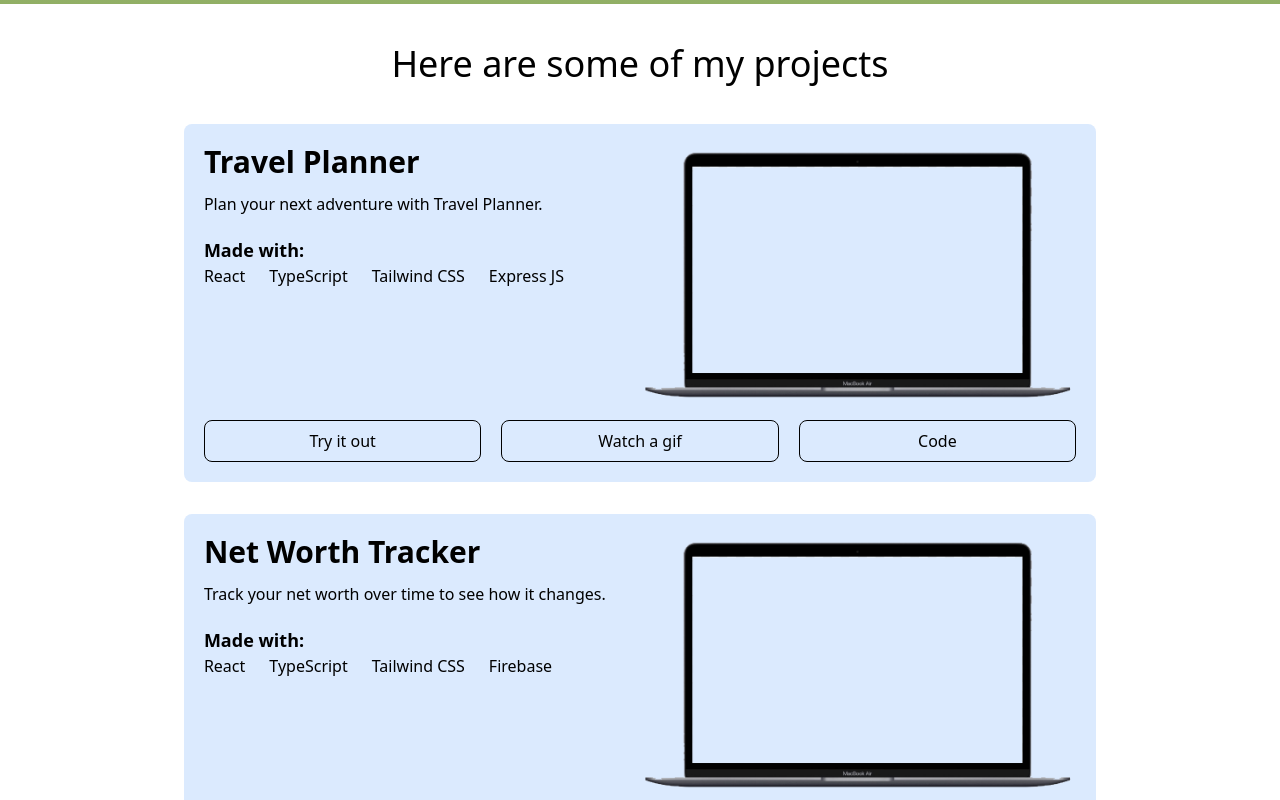
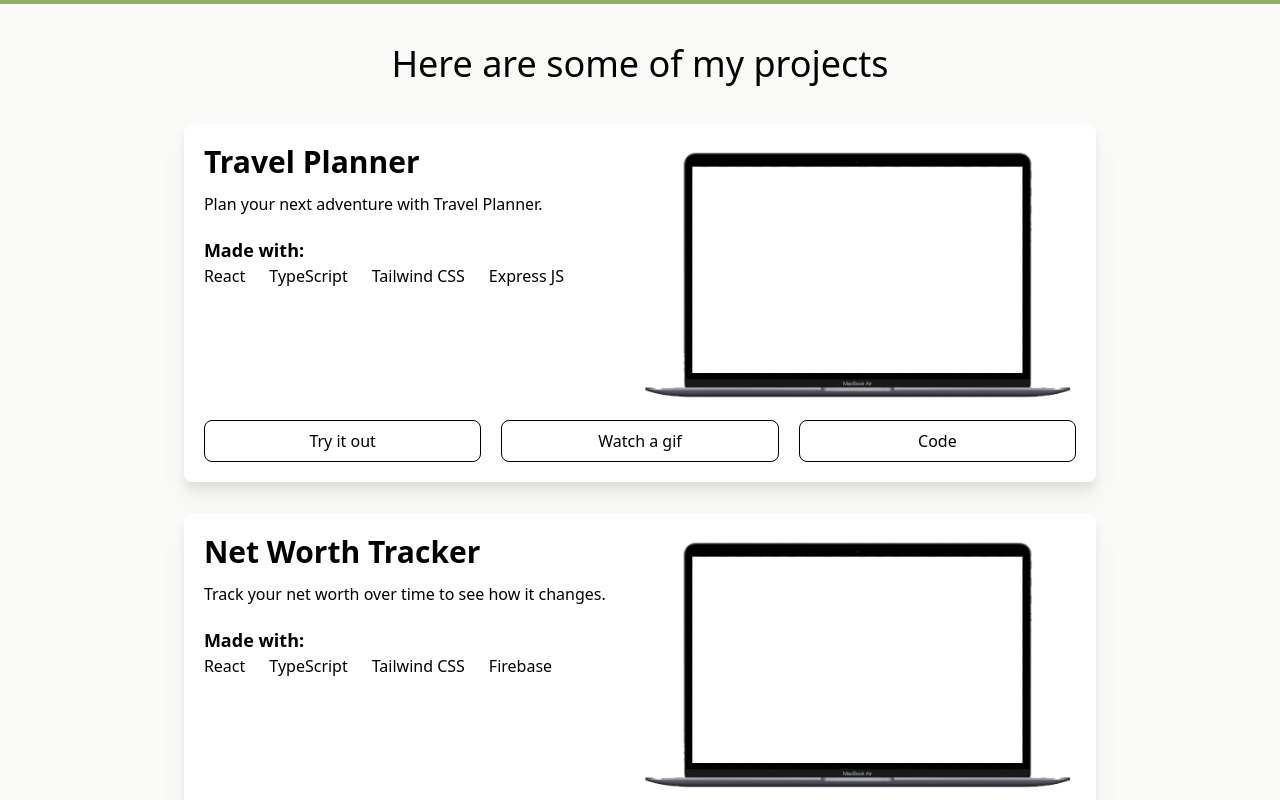
Before and after one commit to JackAgtual/Portfolio, a React (Vite) app: page / in a window 1280 px wide. Shown: the part 1300-2100 px from the top of the page. Built offline with nearby package versions, Linux system fonts and the light colour scheme; no server answers.

Commit message:
Changing background colors

```diff
--- a/src/components/Header.tsx
+++ b/src/components/Header.tsx
@@ -38,7 +38,7 @@ function Header(
   return (
     <div
       ref={ref}
-      className={`sticky top-0 flex flex-col ${
+      className={`sticky top-0 flex flex-col z-10 ${
         navOpen ? 'h-screen' : ''
       } bg-secondary-bg text-secondary-text`}
     >
--- a/src/components/ProjectCard.tsx
+++ b/src/components/ProjectCard.tsx
@@ -13,7 +13,7 @@ function ProjectCard({
   gif,
 }: ProjectCardProps) {
   return (
-    <div className=" bg-blue-100 p-5 rounded-lg max-w-5xl">
+    <div className=" bg-white p-5 rounded-lg max-w-5xl drop-shadow-xl">
       <h1 className="text-3xl font-bold md:hidden">{name}</h1>
       <div className="md:grid md:grid-cols-2">
         <div className="flex flex-col justify-center md:order-last">
--- a/tailwind.config.js
+++ b/tailwind.config.js
@@ -7,7 +7,7 @@ export default {
         'main-vh': 'calc(100vh - 64px)',
       },
       backgroundColor: {
-        'primary-bg': '#FFFFFF',
+        'primary-bg': '#fafaf9',
         'secondary-bg': '#91AF65',
         'tertiary-bg': '#d1d5db',
       },
@@ -15,7 +15,7 @@ export default {
         'secondary-text': '#f5f5f5',
       },
       colors: {
-        'primary-bg': '#FFFFFF',
+        'primary-bg': '#fafaf9',
         'secondary-bg': '#91AF65',
       },
     },
```
